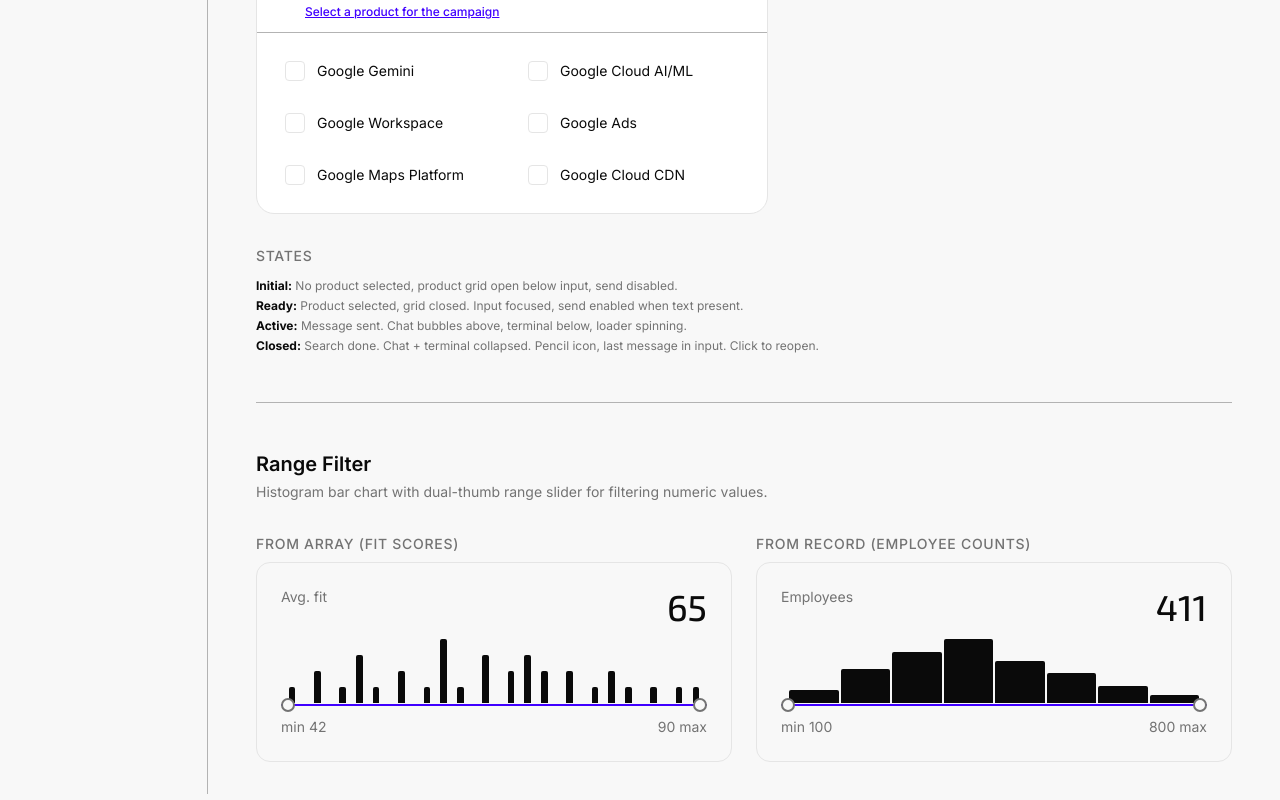
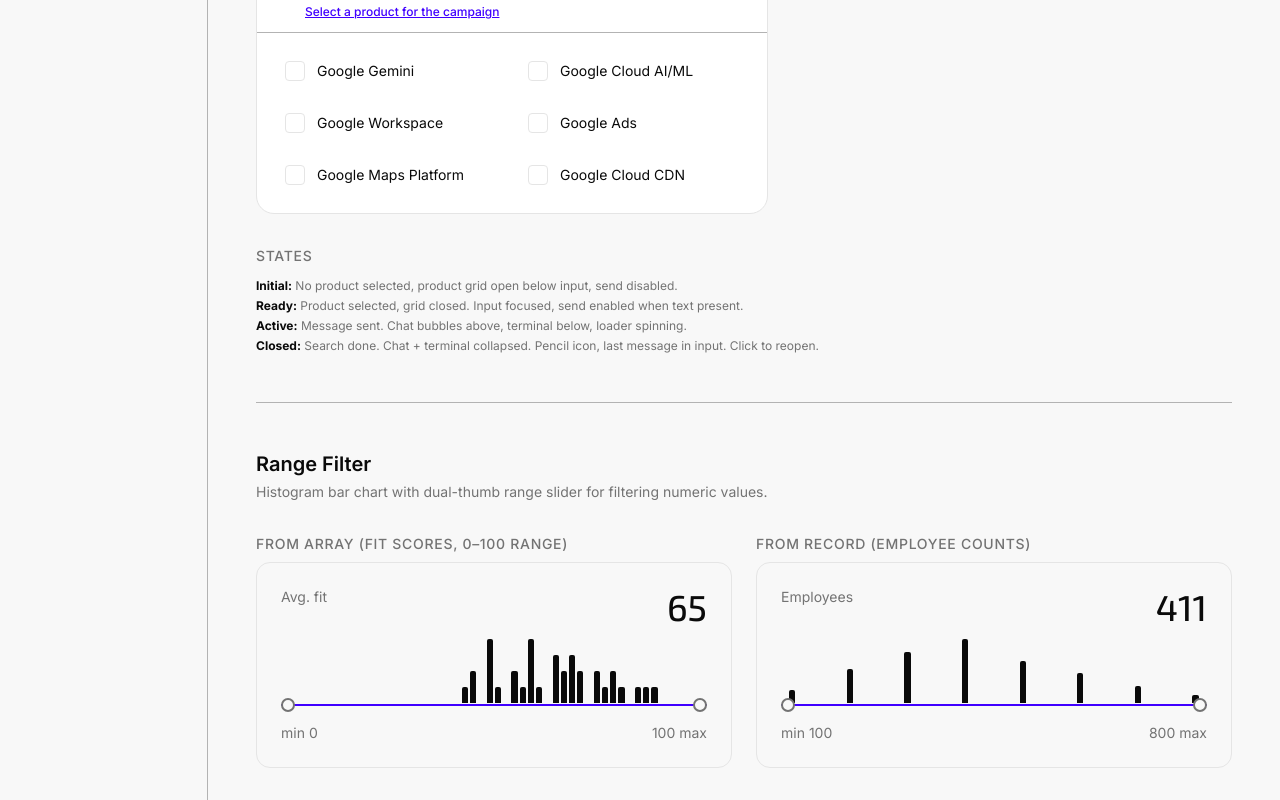
Before and after one commit to jernejc/at-fe, a Next.js app: page /design-system in a window 1280 px wide. Shown: the part 9858-10658 px from the top of the page. Built offline with nearby package versions, Linux system fonts and the light colour scheme; no server answers.

Commit message:
fix: range filter logic

```diff
--- a/app/design-system/_sections/range-filter-section.tsx
+++ b/app/design-system/_sections/range-filter-section.tsx
@@ -26,14 +26,16 @@
       </div>
 
       <div className="grid grid-cols-1 md:grid-cols-2 gap-6">
-        {/* Array input variant */}
+        {/* Array input with explicit 0-100 range */}
         <div className="space-y-2">
           <h3 className="text-sm font-medium text-muted-foreground uppercase tracking-wider">
-            From Array (fit scores)
+            From Array (fit scores, 0–100 range)
           </h3>
           <RangeFilter
             title="Avg. fit"
             values={sampleFitScores}
+            min={0}
+            max={100}
             onChange={(range) => console.log('fit range:', range)}
           />
         </div>
--- a/components/ui/range-filter.tsx
+++ b/components/ui/range-filter.tsx
@@ -9,6 +9,12 @@
   title: string;
   /** Raw values array (rounded & counted) OR a pre-computed { value: count } map. */
   values: number[] | Record<number, number>;
+  /** Override the chart/slider minimum (extends range beyond data if needed). */
+  min?: number;
+  /** Override the chart/slider maximum (extends range beyond data if needed). */
+  max?: number;
+  /** Maximum number of bar columns. Values are grouped into buckets when the range exceeds this. @default 50 */
+  maxBars?: number;
   /** Fires when the user changes the selected range. */
   onChange?: (range: [number, number]) => void;
   className?: string;
@@ -32,36 +38,57 @@
   return hist;
 }
 
-/**
- * Fill gaps between min and max with zero-count entries, return sorted.
- * Only fills integer gaps if the range is reasonable (<=200); otherwise
- * returns just the existing keys sorted.
- */
-function fillAndSort(hist: Map<number, number>): [number, number][] {
+interface Bucket {
+  start: number;
+  end: number;
+  count: number;
+}
+
+/** Group histogram into at most `maxBars` buckets, filling all gaps. */
+function buildBuckets(
+  hist: Map<number, number>,
+  overrideMin?: number,
+  overrideMax?: number,
+  maxBars = 50,
+): Bucket[] {
   const keys = [...hist.keys()].sort((a, b) => a - b);
-  if (keys.length === 0) return [];
+  if (keys.length === 0 && overrideMin == null) return [];
 
-  const min = keys[0];
-  const max = keys[keys.length - 1];
+  const min = overrideMin ?? keys[0];
+  const max = overrideMax ?? keys[keys.length - 1];
+  const span = max - min;
 
-  // Only fill integer gaps when range is small enough for a clean bar chart
-  if (max - min <= 200) {
-    const entries: [number, number][] = [];
-    for (let i = min; i <= max; i++) {
-      entries.push([i, hist.get(i) ?? 0]);
-    }
-    return entries;
+  // When range fits in maxBars, each integer gets its own bar
+  if (span < maxBars) {
+    return Array.from({ length: span + 1 }, (_, i) => ({
+      start: min + i,
+      end: min + i,
+      count: hist.get(min + i) ?? 0,
+    }));
   }
 
-  // Sparse data: return existing keys as-is
-  return keys.map((k) => [k, hist.get(k) ?? 0]);
+  // Otherwise group into evenly-sized buckets
+  const bucketWidth = (span + 1) / maxBars;
+  const buckets: Bucket[] = [];
+
+  for (let i = 0; i < maxBars; i++) {
+    const start = Math.round(min + i * bucketWidth);
+    const end = Math.round(min + (i + 1) * bucketWidth) - 1;
+    let count = 0;
+    for (const [k, c] of hist) {
+      if (k >= start && k <= end) count += c;
+    }
+    buckets.push({ start, end, count });
+  }
+
+  return buckets;
 }
 
-/** Compute a weighted average from histogram entries. */
-function weightedAvg(entries: [number, number][]): number {
+/** Compute a weighted average directly from the raw histogram. */
+function weightedAvg(hist: Map<number, number>): number {
   let total = 0;
   let count = 0;
-  for (const [value, c] of entries) {
+  for (const [value, c] of hist) {
     total += value * c;
     count += c;
   }
@@ -72,14 +99,14 @@
  * Histogram bar chart with a dual-thumb range slider for filtering numeric values.
  * Bars inside the selected range are dark; bars outside are muted.
  */
-export function RangeFilter({ title, values, onChange, className }: RangeFilterProps) {
+export function RangeFilter({ title, values, min: propMin, max: propMax, maxBars = 50, onChange, className }: RangeFilterProps) {
   const hist = React.useMemo(() => buildHistogram(values), [values]);
-  const entries = React.useMemo(() => fillAndSort(hist), [hist]);
-  const avg = React.useMemo(() => weightedAvg(entries), [entries]);
+  const buckets = React.useMemo(() => buildBuckets(hist, propMin, propMax, maxBars), [hist, propMin, propMax, maxBars]);
+  const avg = React.useMemo(() => weightedAvg(hist), [hist]);
 
-  const dataMin = entries.length > 0 ? entries[0][0] : 0;
-  const dataMax = entries.length > 0 ? entries[entries.length - 1][0] : 0;
-  const maxCount = Math.max(...entries.map(([, c]) => c), 1);
+  const dataMin = buckets.length > 0 ? buckets[0].start : 0;
+  const dataMax = buckets.length > 0 ? buckets[buckets.length - 1].end : 0;
+  const maxCount = Math.max(...buckets.map((b) => b.count), 1);
 
   const [rangeMin, setRangeMin] = React.useState(dataMin);
   const [rangeMax, setRangeMax] = React.useState(dataMax);
@@ -109,7 +136,7 @@
   const leftPct = ((rangeMin - dataMin) / range) * 100;
   const rightPct = ((dataMax - rangeMax) / range) * 100;
 
-  if (entries.length === 0) return null;
+  if (buckets.length === 0) return null;
 
   return (
     <div
@@ -124,12 +151,12 @@
 
       {/* Bar chart */}
       <div className="flex items-end gap-0.5 px-2" style={{ height: 64 }}>
-        {entries.map(([value, count]) => {
-          const inRange = value >= rangeMin && value <= rangeMax;
-          const heightPct = (count / maxCount) * 100;
+        {buckets.map((bucket) => {
+          const inRange = bucket.end >= rangeMin && bucket.start <= rangeMax;
+          const heightPct = (bucket.count / maxCount) * 100;
           return (
             <div
-              key={value}
+              key={bucket.start}
               className={cn(
                 'flex-1 rounded-t-xs transition-colors',
                 inRange ? 'bg-foreground' : 'bg-muted-foreground/20'
@@ -141,7 +168,7 @@
       </div>
 
       {/* Range slider */}
-      <div className="relative h-5 -mt-2">
+      <div className="relative h-5 -mt-2 mb-2">
         {/* Track background */}
         <div className="absolute top-1/2 -translate-y-1/2 left-0 right-0 h-0.5 bg-muted-foreground/20 rounded-full" />
         {/* Active track */}
```
